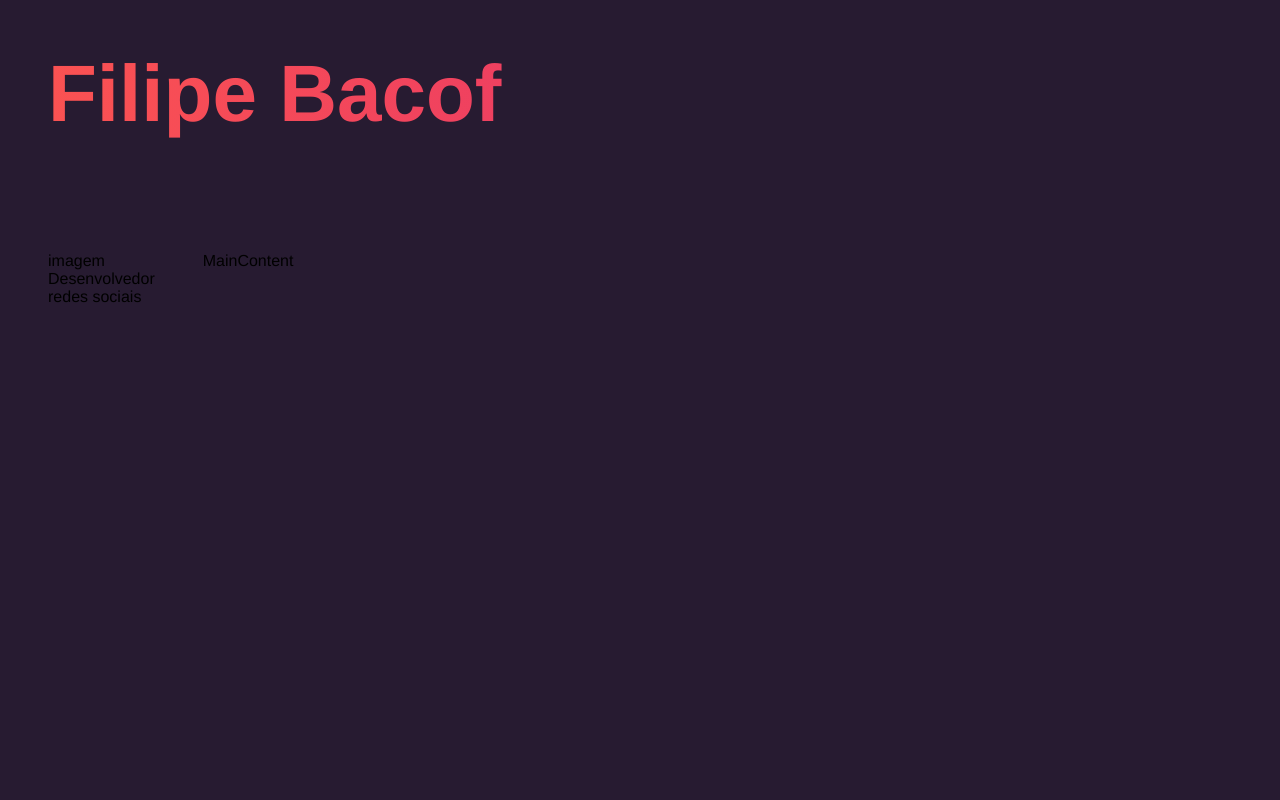
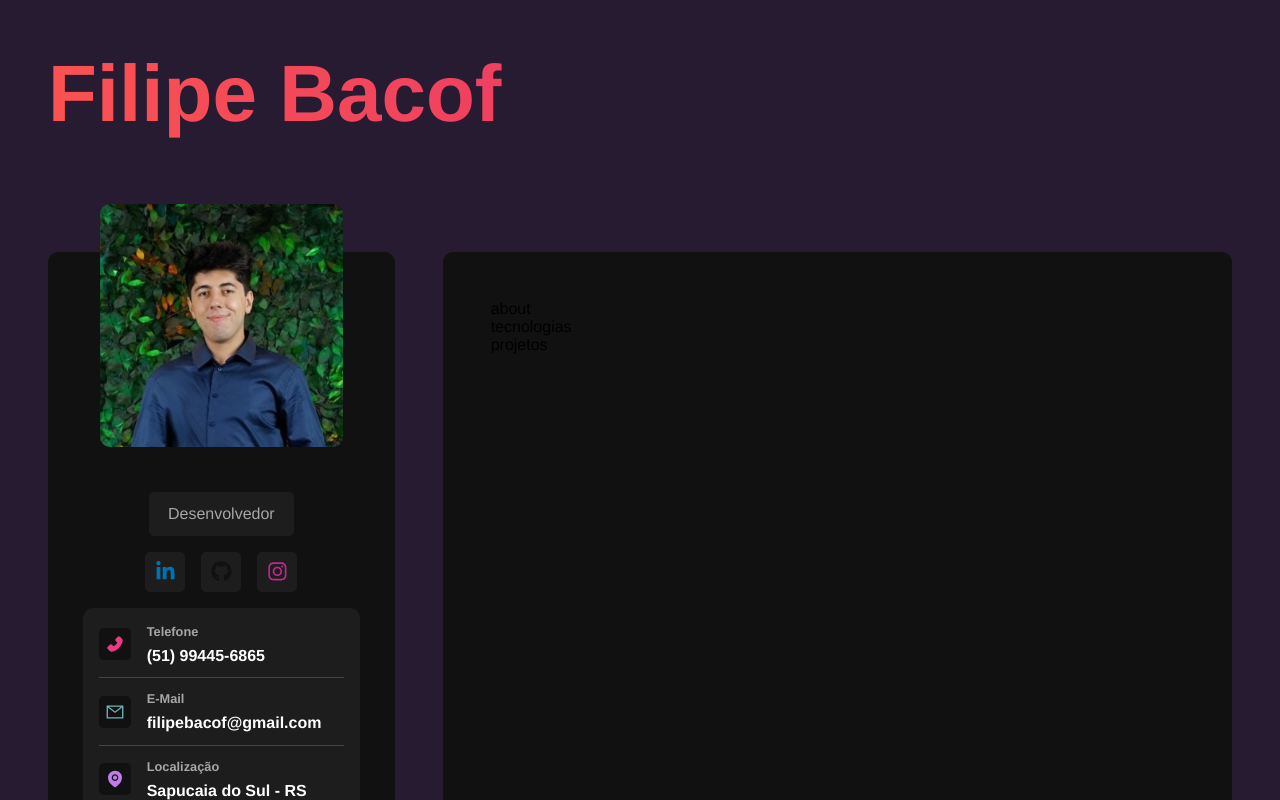
Before and after one commit to Filipe-Bacof/portifolio-filipe, a React (Vite) app: page / in a window 1280 px wide. Shown: the top 800 px of the page. Built offline with nearby package versions, Linux system fonts and the light colour scheme.

Commit message:
first card finalized

```diff
--- /dev/null
+++ b/src/components/InformationContainer.jsx
@@ -0,0 +1,33 @@
+import { AiFillPhone, AiOutlineMail, AiFillEnvironment } from 'react-icons/ai'
+
+import '../styles/components/informationcontainer.sass';
+
+const InformationContainer = () => {
+  return (
+    <section id="information">
+        <div className="info-card">
+            <AiFillPhone id="phone-icon"/>
+            <div>
+                <h3>Telefone</h3>
+                <p>(51) 99445-6865</p>
+            </div>
+        </div>
+        <div className="info-card">
+            <AiOutlineMail id="email-icon"/>
+            <div>
+                <h3>E-Mail</h3>
+                <p>filipebacof@gmail.com</p>
+            </div>
+        </div>
+        <div className="info-card">
+            <AiFillEnvironment id="pin-icon"/>
+            <div>
+                <h3>Localização</h3>
+                <p>Sapucaia do Sul - RS</p>
+            </div>
+        </div>
+    </section>
+  )
+}
+
+export default InformationContainer
--- a/src/components/MainContent.jsx
+++ b/src/components/MainContent.jsx
@@ -1,6 +1,12 @@
+import '../styles/components/maincontent.sass';
+
 const MainContent = () => {
   return (
-    <div>MainContent</div>
+    <main id='main-content'>
+        <p>about</p>
+        <p>tecnologias</p>
+        <p>projetos</p>
+    </main>
   )
 }
 
--- a/src/components/Sidebar.jsx
+++ b/src/components/Sidebar.jsx
@@ -1,9 +1,18 @@
+import SocialNetworks from './SocialNetworks';
+
+import Avatar from '../img/ProfilePic.jpg';
+
+import '../styles/components/sidebar.sass';
+import InformationContainer from './InformationContainer';
+
 const Sidebar = () => {
   return (
     <aside id="sidebar">
-        <p>imagem</p>
+        <img src={Avatar} alt="Foto de Perfil Filipe Bacof" />
         <p className="title">Desenvolvedor</p>
-        <p>redes sociais</p>
+        <SocialNetworks />
+        <InformationContainer />
+        <a href="" className="btn">Download Currículo</a>
     </aside>
   )
 }
--- /dev/null
+++ b/src/components/SocialNetworks.jsx
@@ -0,0 +1,23 @@
+import { FaLinkedinIn, FaGithub, FaInstagram } from 'react-icons/fa'
+
+import "../styles/components/socialnetworks.sass"
+
+const socialNetworks = [
+    { name: "linkedin", icon: <FaLinkedinIn /> },
+    { name: "github", icon: <FaGithub /> },
+    { name: "instagram", icon: <FaInstagram /> },
+];
+
+const SocialNetworks = () => {
+  return (
+    <section id="social-networks">
+        {socialNetworks.map((network) => (
+            <a href="#" className="social-btn" id={network.name} key={network.name}>
+                {network.icon}
+            </a>
+        ))}
+    </section>
+  )
+}
+
+export default SocialNetworks;
--- /dev/null
+++ b/src/styles/components/informationcontainer.sass
@@ -0,0 +1,46 @@
+@use '../variables'
+@use '../mixins'
+
+#information
+    @include mixins.center
+    flex-direction: column
+    background-color: variables.$bg-color-secondary
+    padding: 1rem
+    margin-bottom: 2rem
+    text-align: left
+    width: 80%
+    border-radius: variables.$container-border-radius
+
+    .info-card
+        @include mixins.center
+        justify-content: start
+        gap: 1rem
+        padding-bottom: .8rem
+        margin-bottom: .8rem
+        border-bottom: 1px solid #444
+        width: 100%
+
+        h3
+            color: variables.$text-color-secondary
+            font-size: .8rem
+            margin-bottom: .5rem
+
+        p
+            color: variables.$text-color
+            font-weight: bold
+
+        svg
+            background-color: variables.$bg-color
+            padding: .4rem
+            width: 2rem
+            height: 2rem
+            border-radius: variables.$card-border-radius
+
+        #phone-icon
+            color: #e93b81
+
+        #email-icon
+            color: #6ab5b9
+
+        #pin-icon
+            color: #c17ceb
--- /dev/null
+++ b/src/styles/components/maincontent.sass
@@ -0,0 +1,7 @@
+@use '../variables'
+
+#main-content
+    background-color: variables.$bg-color
+    flex: 2 1 0
+    border-radius: variables.$container-border-radius
+    padding: 3rem
--- /dev/null
+++ b/src/styles/components/sidebar.sass
@@ -0,0 +1,29 @@
+@use '../variables'
+@use '../mixins'
+
+#sidebar
+    background-color: variables.$bg-color
+    flex: 1 1 0
+    border-radius: variables.$container-border-radius
+    display: flex
+    align-items: center
+    flex-direction: column
+    text-align: center
+    position: relative
+    padding: 3rem 0
+
+    img
+        max-width: 70%
+        border-radius: variables.$container-border-radius
+        position: absolute
+        top: -3rem
+
+    .title
+        color: variables.$text-color-secondary
+        background-color: variables.$bg-color-secondary
+        border-radius: variables.$card-border-radius
+        margin-top: 12rem
+        padding: .8rem 1.2rem
+
+    .btn
+        @include mixins.btn
--- /dev/null
+++ b/src/styles/components/socialnetworks.sass
@@ -0,0 +1,29 @@
+@use '../variables'
+@use '../mixins'
+
+#social-networks
+    @include mixins.center
+    gap: 1rem
+    margin: 1rem 0
+
+    .social-btn
+        padding: .6rem
+        background-color: variables.$bg-color-secondary
+        border-radius: variables.$card-border-radius
+        color: #333
+        font-size: 1.3rem
+        @include mixins.center
+
+    #linkedin
+        color: #0072b1
+
+    #github
+        color: #111
+
+    #instagram
+        color: #bc2a8d
+
+    :hover
+        background: variables.$gradient
+        > svg
+            color: variables.$text-color
--- a/src/styles/mixins.sass
+++ b/src/styles/mixins.sass
@@ -0,0 +1,13 @@
+@use 'variables'
+
+@mixin center
+    display: flex
+    justify-content: center
+    align-items: center
+
+@mixin btn
+    padding: 1rem 1.2rem
+    color: variables.$text-color
+    background: variables.$gradient
+    text-decoration: none
+    border-radius: 3rem
```
